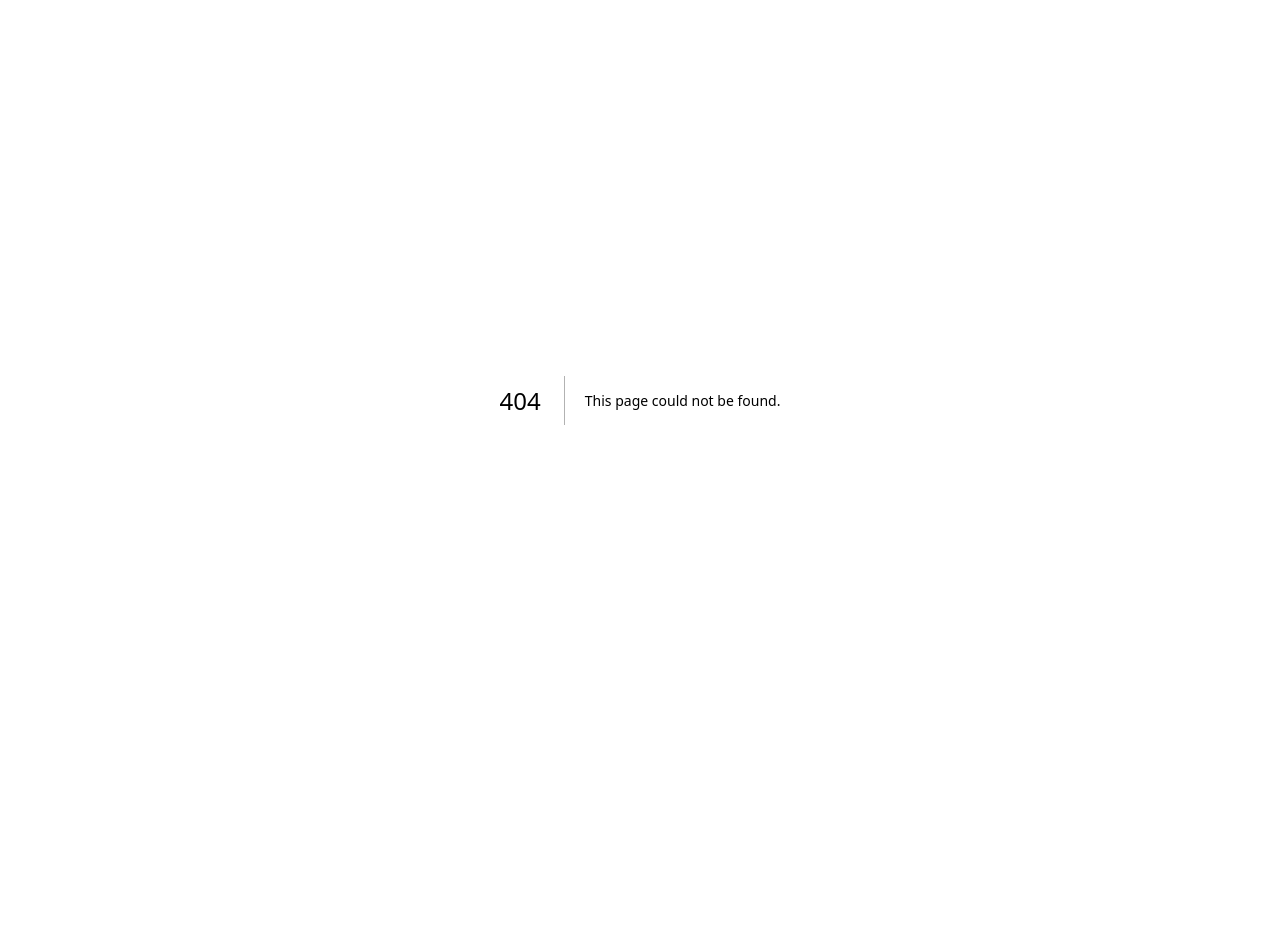
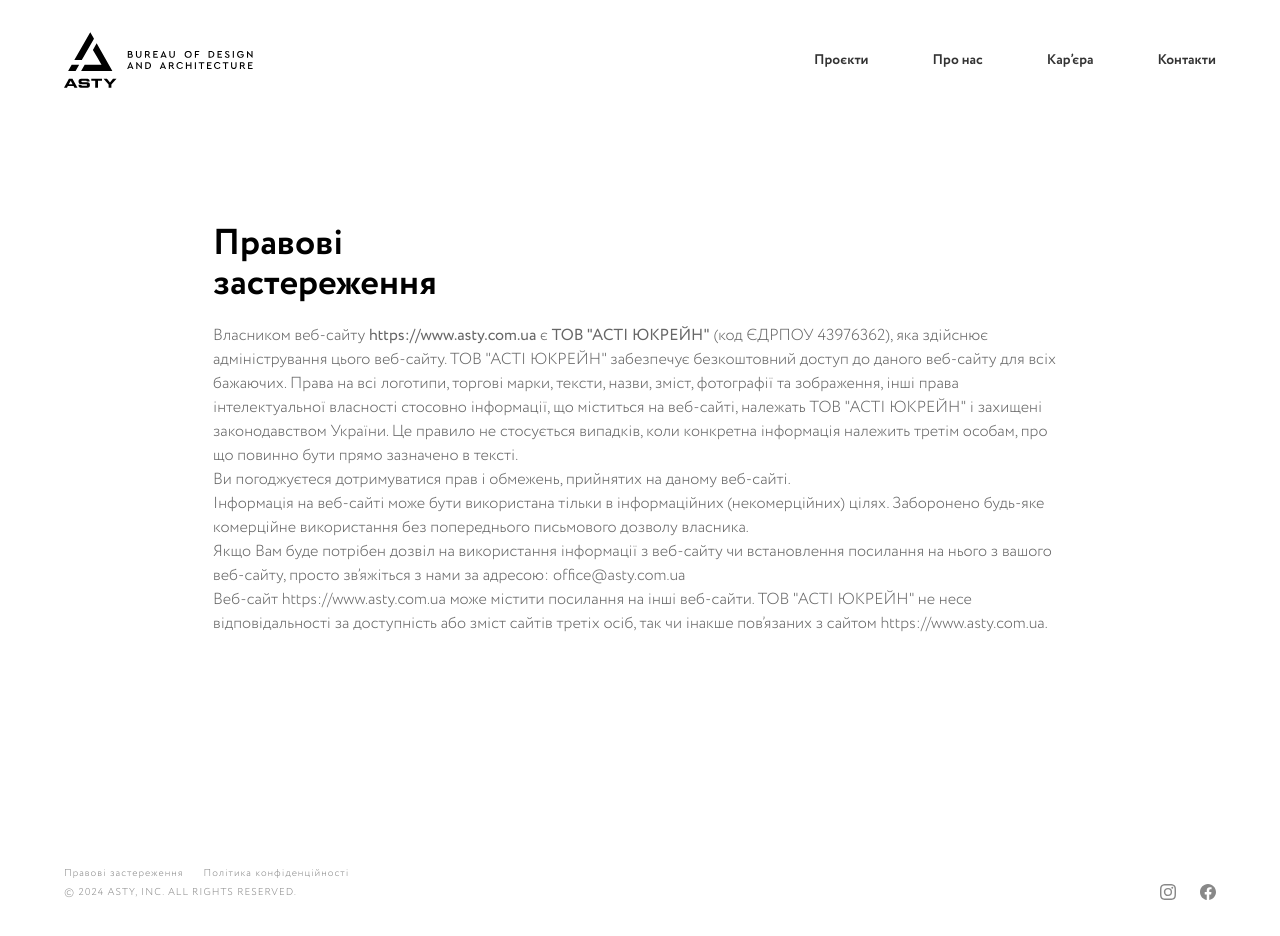
Before and after one commit to nikolaynizruhin/asty, a Next.js app: page /disclaimer in a window 1280 px wide. Before the commit this address had no page. Before the commit the page ends 800 px from the top, so only its background shows below. Built offline with nearby package versions, Linux system fonts and the light colour scheme.

Commit message:
Add disclaimer

```diff
--- /dev/null
+++ b/src/app/disclaimer/page.tsx
@@ -0,0 +1,13 @@
+import Content from "@/src/components/content"
+
+export default function Privacy() {
+  return (
+    <Content title="Правові застереження">
+      <p>Власником веб-сайту <strong>https://www.asty.com.ua</strong> є <strong>ТОВ &quot;АСТІ ЮКРЕЙН&quot;</strong> (код ЄДРПОУ 43976362), яка здійснює адміністрування цього веб-сайту. ТОВ &quot;АСТІ ЮКРЕЙН&quot; забезпечує безкоштовний доступ до даного веб-сайту для всіх бажаючих. Права на всі логотипи, торгові марки, тексти, назви, зміст, фотографії та зображення, інші права інтелектуальної власності стосовно інформації, що міститься на веб-сайті, належать ТОВ &quot;АСТІ ЮКРЕЙН&quot; і захищені законодавством України. Це правило не стосується випадків, коли конкретна інформація належить третім особам, про що повинно бути прямо зазначено в тексті.</p>
+      <p>Ви погоджуєтеся дотримуватися прав і обмежень, прийнятих на даному веб-сайті.</p>
+      <p>Інформація на веб-сайті може бути використана тільки в інформаційних (некомерційних) цілях. Заборонено будь-яке комерційне використання без попереднього письмового дозволу власника.</p>
+      <p>Якщо Вам буде потрібен дозвіл на використання інформації з веб-сайту чи встановлення посилання на нього з вашого веб-сайту, просто зв’яжіться з нами за адресою: office@asty.com.ua</p>
+      <p>Веб-сайт https://www.asty.com.ua може містити посилання на інші веб-сайти. ТОВ &quot;АСТІ ЮКРЕЙН&quot; не несе відповідальності за доступність або зміст сайтів третіх осіб, так чи інакше пов’язаних з сайтом https://www.asty.com.ua.</p>
+    </Content>
+  )
+}
--- a/src/components/footer.tsx
+++ b/src/components/footer.tsx
@@ -5,7 +5,7 @@ export default function Footer({ isDark = false }: { isDark?: boolean }) {
   return (
     <footer className={`font-light ${isDark ? 'bg-[#1a1a1a]' : 'bg-white'}`}>
       <div className="max-w-[550px] mx-auto md:max-w-none px-4 md:px-8 xl:px-16 lg:pb-9 pb-11">
-        <Link href="/privacy" className={`text-[10px] tracking-widest ${isDark ? 'text-white opacity-[0.32]' : 'text-[#888]'} mr-[20px]`}>
+        <Link href="/disclaimer" className={`text-[10px] tracking-widest ${isDark ? 'text-white opacity-[0.32]' : 'text-[#888]'} mr-[20px]`}>
           Правові застереження
         </Link>
         <Link href="/privacy" className={`text-[10px] tracking-widest ${isDark ? 'text-white opacity-[0.32]' : 'text-[#888]'}`}>
```
